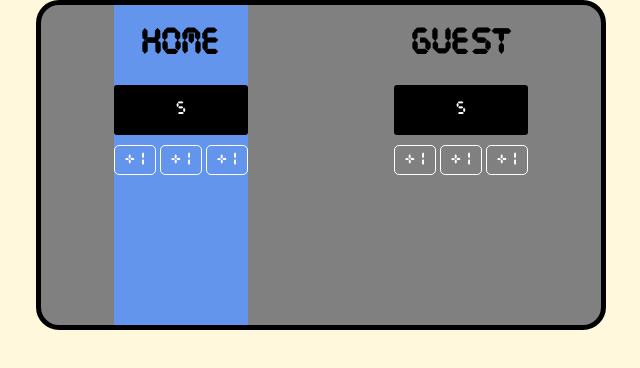
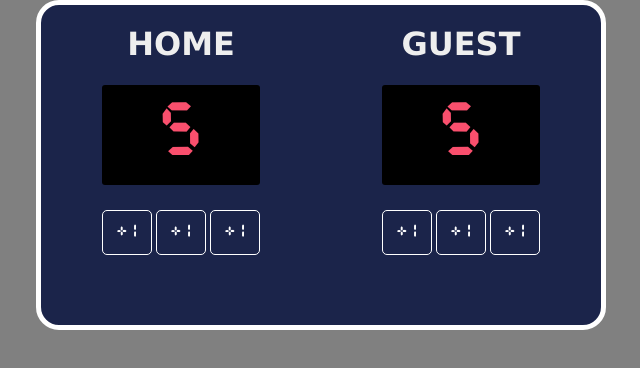
Before and after one commit to Civil-t/Basketball-Scoreboard, a website built with Vite: page index.html in a window 1280 px wide. Shown: the whole page, without its empty margins (319-959 px from the left). Built offline with nearby package versions, Linux system fonts and the light colour scheme; a web font is replaced by a local one.

Commit message:
finished styling and designning (html and css) now to functionality (javascript)

```diff
--- a/index.css
+++ b/index.css
@@ -1,16 +1,16 @@
 body {
   margin: 0;
-  background-color: cornsilk;
+  background-color: grey;
 }
 
 .container {
   display: flex;
   justify-content: space-around;
-  background-color: grey;
+  background-color: #1b244a;
   height: 40vh;
   width: 70vh;
   margin: 0 auto;
-  border: 5px solid black;
+  border: 5px solid white;
   border-radius: 23px;
 }
 
@@ -18,12 +18,18 @@ body {
 .guest-score {
   background-color: black;
   border-radius: 3px;
-  height: 50px;
-  color: white;
+  height: 100px;
   display: flex;
   align-items: center;
   justify-content: center;
   font-family: MyFont;
+  color: #f94f6d;
+}
+
+.score {
+  font-size: 67px;
+  display: flex;
+  margin: 0 auto;
 }
 
 @font-face {
@@ -35,11 +41,12 @@ h1 {
   align-items: center;
   justify-content: center;
   display: flex;
-  font-family: MyFont;
+  font-family: Verdana;
+  color: #eeeeee;
 }
 
 .btns {
-  margin-top: 10px;
+  margin-top: 25px;
 }
 
 .btn {
@@ -49,8 +56,6 @@ h1 {
   color: white;
   padding: 5px 10px;
   font-family: MyFont;
+  height: 45px;
+  width: 50;
 }
-
-.home {
-  background-color: cornflowerblue;
-}
--- a/index.html
+++ b/index.html
@@ -5,20 +5,13 @@
       href="https://cdnjs.cloudflare.com/ajax/libs/normalize/8.0.1/normalize.css"
     />
     <link rel="stylesheet" href="index.css" />
-    <link rel="preconnect" href="https://fonts.googleapis.com" />
-    <link rel="preconnect" href="https://fonts.gstatic.com" crossorigin />
-    <link
-      href="https://fonts.googleapis.com/css2?family=Happy+Monkey&family=Rubik+Scribble&display=swap"
-      rel="stylesheet"
-    />
-    <link href="https://www.fontspace.com/cursed-timer-ulil-font-f29411" />
   </head>
   <body>
     <div class="container">
       <div class="home">
         <h1>HOME</h1>
         <div class="home-score">
-          <p>5</p>
+          <p class="score">5</p>
         </div>
         <div class="btns">
           <button class="btn">+1</button>
@@ -29,7 +22,7 @@
       <div>
         <h1>GUEST</h1>
         <div class="guest-score">
-          <p>5</p>
+          <p class="score">5</p>
         </div>
         <div class="btns">
           <button class="btn">+1</button>
```
